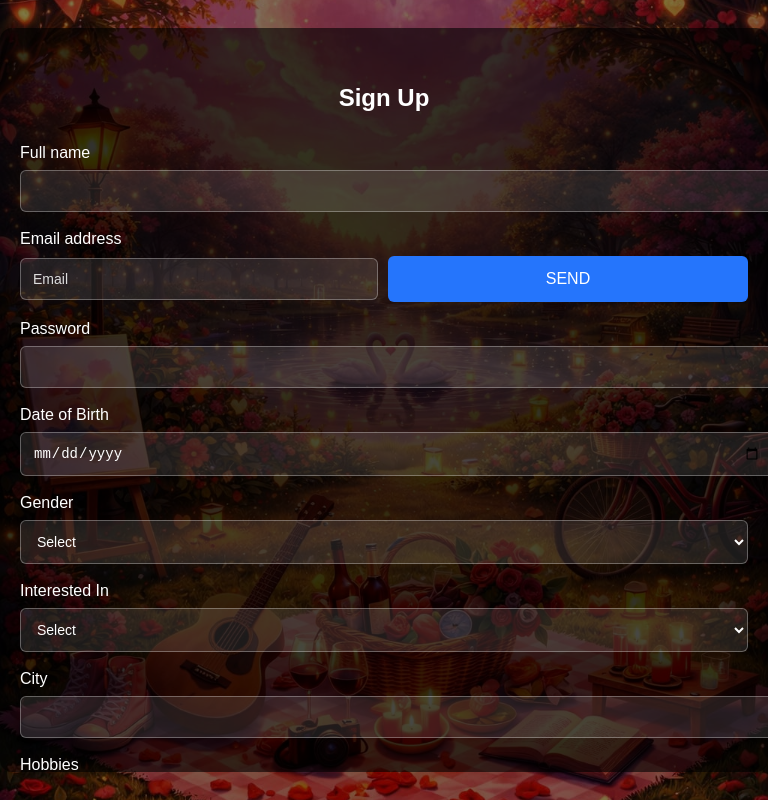
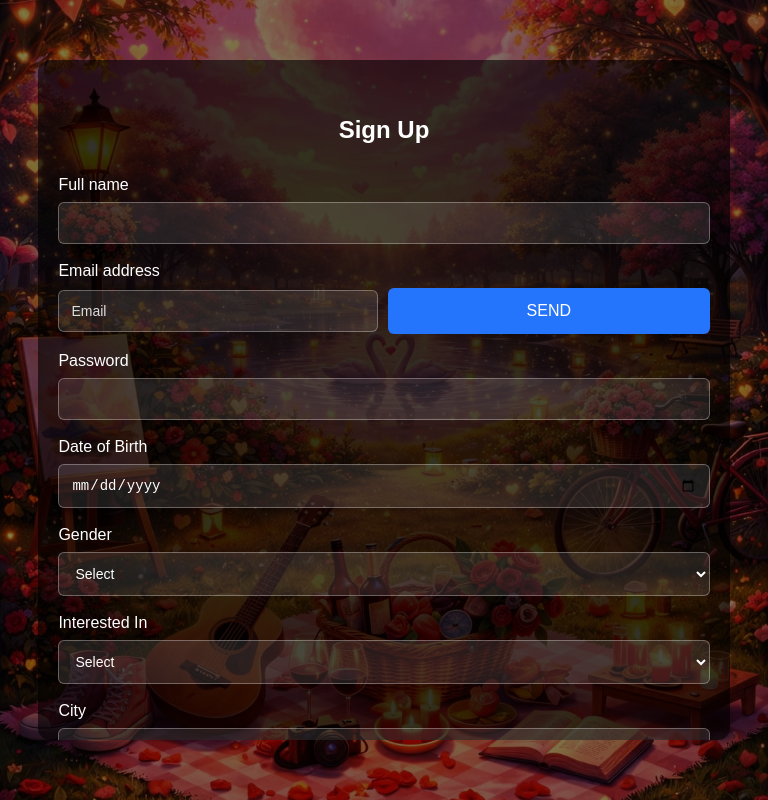
Before and after one commit to guduru-bhargav/hobby-dating, a React (Vite) app: page /signup in a window 768 px wide. Built offline with nearby package versions, Linux system fonts and the light colour scheme.

Commit message:
Fix form input field alignment and centering on all screen sizes

```diff
--- a/src/Components/Auth.css
+++ b/src/Components/Auth.css
@@ -25,8 +25,10 @@
 .auth-container {
   position: relative;
   z-index: 2;
-  width: 100%;
+  width: 90%;
   max-width: 400px;
+  margin: auto;
+  box-sizing: border-box;
 
   max-height: 85vh;     /* 👈 limits height */
   overflow-y: auto;     /* 👈 enables scroll ONLY here */
@@ -65,8 +67,9 @@
   border: 1px solid rgba(255, 255, 255, 0.3);
   border-radius: 6px;
   font-size: 14px;
-background-color: rgba(255, 255, 255, 0.1);
+  background-color: rgba(255, 255, 255, 0.1);
   color: #fff;
+  box-sizing: border-box;
 }
 
 .auth-container select option {
@@ -143,6 +146,7 @@ background-color: rgba(255, 255, 255, 0.1);
     padding: 24px 16px;
     border-radius: 0;
     margin: auto;
+    box-sizing: border-box;
   }
 
   .auth-container h2 {
@@ -221,6 +225,8 @@ background-color: rgba(255, 255, 255, 0.1);
   .auth-container {
     max-width: 95%;
     padding: 32px 20px;
+    margin: auto;
+    box-sizing: border-box;
   }
 
   .auth-container h2 {
```
